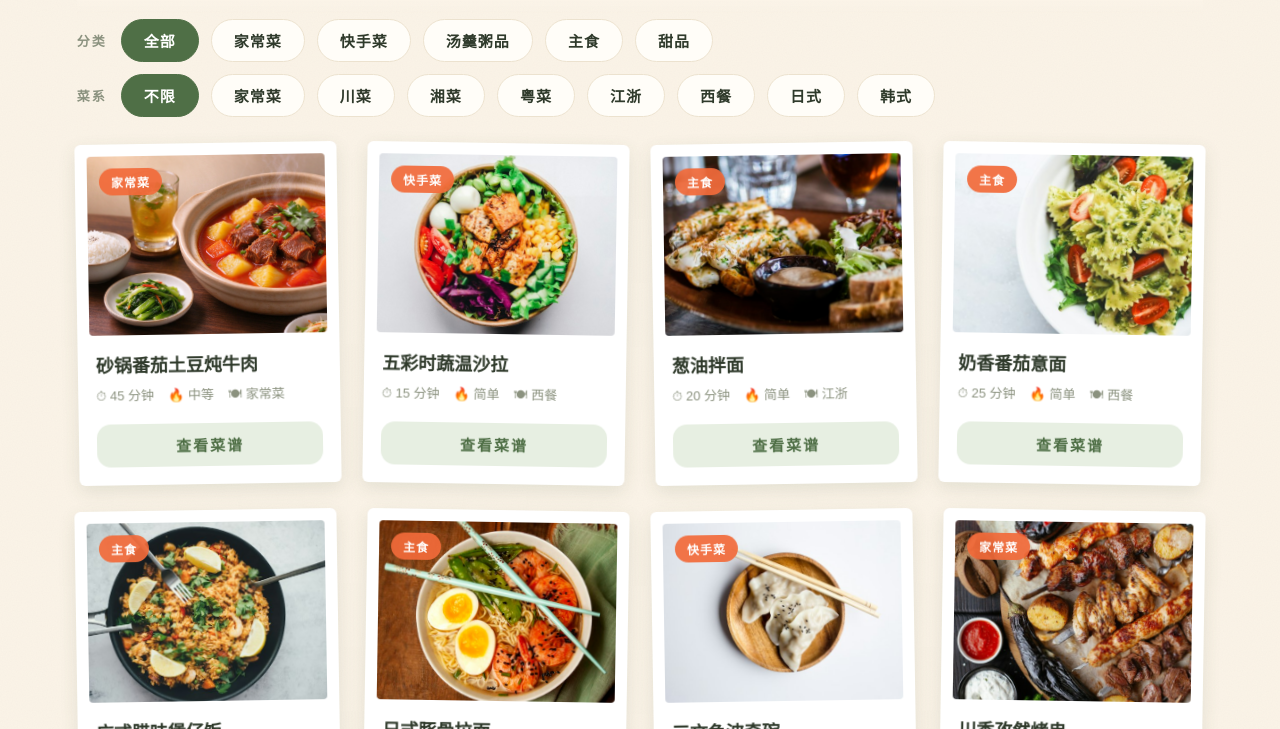
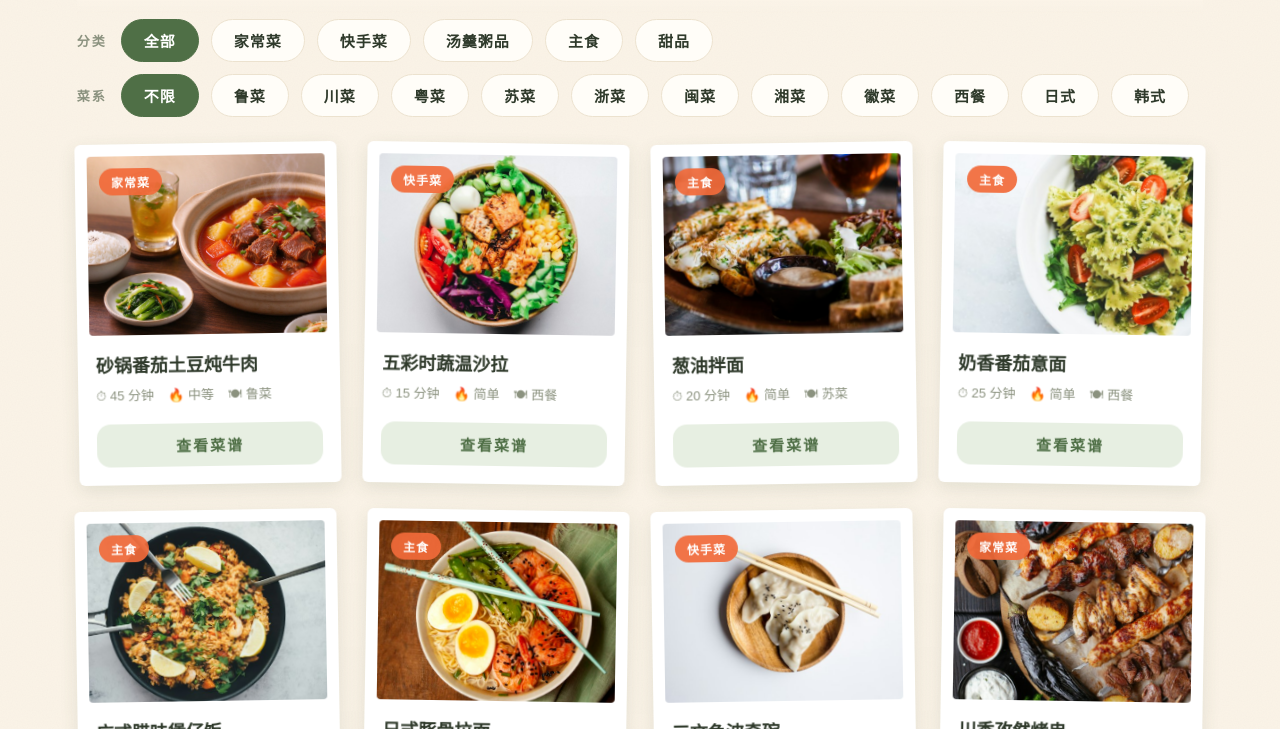
Before and after one commit to 01sunflower10/cooking-game, a plain HTML site: page index.html in a window 1280 px wide. Both pictures are taken after a click on the button "开始使用". Shown: the part 71-800 px from the top of the page. Drawn offline with Linux system fonts and the light colour scheme.

Commit message:
refactor: 菜系规范化为中国八大菜系 + 国外三系
- 移除菜系中的'家常菜'(归入分类)，江浙拆分为苏菜/浙菜
- 菜系现为: 鲁/川/粤/苏/浙/闽/湘/徽 + 西餐/日式/韩式
- 新增糖醋里脊(鲁)、西湖醋鱼(浙)、荔枝肉(闽)、红烧臭鳜鱼(徽)，图片待上传用占位
- 番茄炖牛肉归鲁菜(烧炖技法)，葱油拌面归苏菜

```diff
--- a/index.html
+++ b/index.html
@@ -94,11 +94,14 @@
         <span class="filter-label">菜系</span>
         <nav class="recipes__cats" id="cuisines">
           <button class="cat cat--active" type="button" data-cuisine="不限">不限</button>
-          <button class="cat" type="button" data-cuisine="家常菜">家常菜</button>
+          <button class="cat" type="button" data-cuisine="鲁菜">鲁菜</button>
           <button class="cat" type="button" data-cuisine="川菜">川菜</button>
+          <button class="cat" type="button" data-cuisine="粤菜">粤菜</button>
+          <button class="cat" type="button" data-cuisine="苏菜">苏菜</button>
+          <button class="cat" type="button" data-cuisine="浙菜">浙菜</button>
+          <button class="cat" type="button" data-cuisine="闽菜">闽菜</button>
           <button class="cat" type="button" data-cuisine="湘菜">湘菜</button>
-          <button class="cat" type="button" data-cuisine="粤菜">粤菜</button>
-          <button class="cat" type="button" data-cuisine="江浙">江浙</button>
+          <button class="cat" type="button" data-cuisine="徽菜">徽菜</button>
           <button class="cat" type="button" data-cuisine="西餐">西餐</button>
           <button class="cat" type="button" data-cuisine="日式">日式</button>
           <button class="cat" type="button" data-cuisine="韩式">韩式</button>
--- a/js/app.js
+++ b/js/app.js
@@ -5,7 +5,7 @@
 // cat = 分类  cuisine = 菜系（可不选）  ingredients/steps/tips = 详情页数据
 const RECIPES = [
   {
-    id: 1, name: "砂锅番茄土豆炖牛肉", cat: "家常菜", cuisine: "家常菜",
+    id: 1, name: "砂锅番茄土豆炖牛肉", cat: "家常菜", cuisine: "鲁菜",
     time: "45 分钟", level: "中等", servings: "2-3 人份", img: "assets/images/hero-food.jpg",
     ingredients: ["牛腩 500g", "番茄 2 个", "土豆 2 个", "洋葱 半个", "姜 3 片", "蒜 3 瓣", "番茄酱 1 勺", "生抽 2 勺", "料酒 1 勺", "盐 适量"],
     steps: [
@@ -35,7 +35,7 @@ const RECIPES = [
     tips: ["西兰花焯水后过一下凉开水，颜色更翠绿", "温沙拉的蔬菜保留一点温度，口感和香味都更好"]
   },
   {
-    id: 3, name: "葱油拌面", cat: "主食", cuisine: "江浙",
+    id: 3, name: "葱油拌面", cat: "主食", cuisine: "苏菜",
     time: "20 分钟", level: "简单", servings: "1 人份", img: "assets/images/recipe-3.jpg",
     ingredients: ["鲜面条 200g", "小葱 4 根", "生抽 2 勺", "老抽 半勺", "白糖 1 勺", "食用油 3 勺"],
     steps: [
@@ -148,6 +148,62 @@ const RECIPES = [
       "加韩式辣酱、撒白芝麻，拌匀趁热吃。"
     ],
     tips: ["锅底香油要刷足，才有金黄酥脆的锅巴", "没有石锅用铸铁锅或砂锅代替", "辣酱里加少许雪碧或糖，口感更顺"]
+  },
+  {
+    id: 11, name: "糖醋里脊", cat: "家常菜", cuisine: "鲁菜",
+    time: "30 分钟", level: "中等", servings: "2-3 人份", img: null, emoji: "🍖",
+    ingredients: ["猪里脊 300g", "鸡蛋 1 个", "淀粉 80g", "面粉 20g", "番茄酱 3 勺", "白糖 2 勺", "白醋 1 勺", "料酒 1 勺", "盐 少许", "白芝麻 适量"],
+    steps: [
+      "里脊切 1cm 粗条，加盐、料酒抓匀腌 10 分钟。",
+      "鸡蛋、淀粉、面粉加少许水调成浓稠蛋糊，能挂住肉条。",
+      "油温六成热，肉条裹糊逐条下锅，炸至定型微黄捞出。",
+      "油温升至八成热，复炸 30 秒至金黄酥脆。",
+      "锅留底油，下番茄酱、白糖、白醋和半碗水，小火熬至起大泡。",
+      "倒入肉条快速翻裹糖醋汁，撒白芝麻出锅。"
+    ],
+    tips: ["复炸是外壳酥脆的关键，别省这一步", "糖醋汁熬到冒大泡再下肉，挂汁才透亮", "裹汁后全程大火快翻，久了外壳会回软"]
+  },
+  {
+    id: 12, name: "西湖醋鱼", cat: "家常菜", cuisine: "浙菜",
+    time: "30 分钟", level: "中等", servings: "2 人份", img: null, emoji: "🐟",
+    ingredients: ["草鱼 1 条(约 750g)", "绍酒 2 勺", "镇江香醋 2 勺", "白糖 3 勺", "生抽 2 勺", "姜 1 块", "水淀粉 适量"],
+    steps: [
+      "草鱼宰杀治净，从背部剖开成两片，鱼身剞斜刀。",
+      "锅中水烧开，鱼皮朝上放入，加绍酒、姜片。",
+      "小火煮 3-4 分钟，筷子能轻松扎入鱼背即熟，捞出装盘。",
+      "取煮鱼原汤 3 勺，加生抽、白糖烧开。",
+      "最后淋入香醋，水淀粉勾芡至浓稠透亮。",
+      "把糖醋汁浇在鱼身上，撒姜末即成。"
+    ],
+    tips: ["煮鱼火候要轻，鱼肉刚断生最嫩", "醋要最后放，久煮酸味会挥发", "正宗做法不用一滴油，靠原汤勾芡出味"]
+  },
+  {
+    id: 13, name: "荔枝肉", cat: "家常菜", cuisine: "闽菜",
+    time: "30 分钟", level: "中等", servings: "2 人份", img: null, emoji: "🍒",
+    ingredients: ["猪里脊 300g", "马蹄 6 颗", "葱 2 根", "蒜 3 瓣", "番茄酱 2 勺", "红糟 1 勺(可选)", "白糖 1 勺", "白醋 1 勺", "绍酒 1 勺", "鸡蛋 1 个", "淀粉 60g"],
+    steps: [
+      "里脊切成 2cm 厚片，表面剞十字花刀，再改成 3cm 见方块。",
+      "肉块加盐、绍酒抓匀，裹上蛋液淀粉糊。",
+      "马蹄切片，葱切段，蒜切末。",
+      "油六成热下肉块，炸到花刀翻开、形似荔枝、金黄捞出。",
+      "锅留底油爆香蒜末，下番茄酱、红糟、糖、醋和少许水烧开。",
+      "倒入肉块和马蹄，大火翻炒裹匀酱汁，撒葱段出锅。"
+    ],
+    tips: ["花刀深浅要一致，炸后肉块卷缩才像荔枝", "加红糟是福州地道做法，颜色更红亮", "马蹄最后下锅，保留脆感"]
+  },
+  {
+    id: 14, name: "红烧臭鳜鱼", cat: "家常菜", cuisine: "徽菜",
+    time: "40 分钟", level: "中等", servings: "2 人份", img: null, emoji: "🥘",
+    ingredients: ["腌制臭鳜鱼 1 条", "五花肉末 50g", "冬笋丁 50g", "姜 4 片", "蒜 4 瓣", "干辣椒 2 个", "生抽 1 勺", "老抽 半勺", "白糖 1 勺"],
+    steps: [
+      "臭鳜鱼冲洗擦干，两面剞斜刀。",
+      "热锅热油，鱼两面煎至金黄定型，盛出。",
+      "底油煸炒五花肉末出油，下姜蒜、干辣椒、笋丁炒香。",
+      "鱼回锅，加生抽、老抽、糖和热水没过鱼身一半。",
+      "中火烧 10 分钟，边烧边把汤汁淋在鱼身上。",
+      "大火收汁，汤汁浓稠裹鱼即可。"
+    ],
+    tips: ["臭鳜鱼闻臭食香，是徽菜'腌鲜'工艺的代表作", "煎鱼的锅要够热才不破皮", "收汁时不断把汤汁淋在鱼上，鱼肉更入味"]
   },
 ];
 
```
